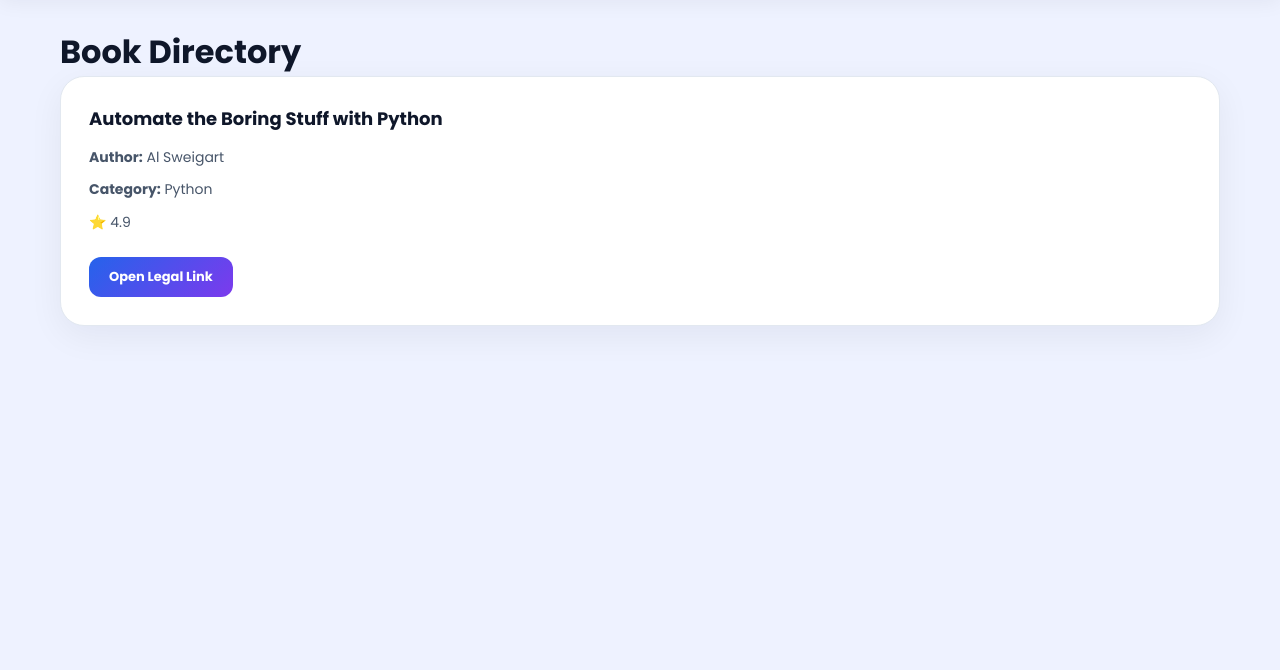
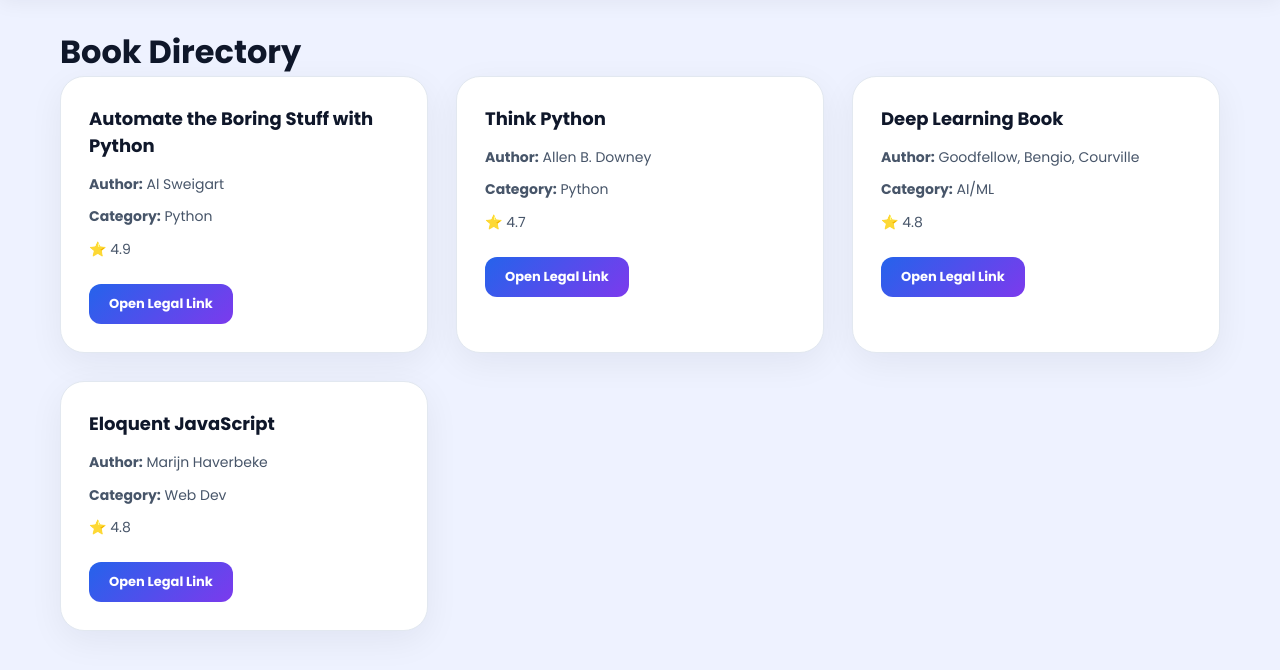
Before and after one commit to Ajeetyadav4583/EduPath-Finder, a Flask app: page /books in a window 1280 px wide. Shown: the part 74-744 px from the top of the page. Run offline with Flask 3, Linux system fonts and the light colour scheme.

Commit message:
Added user session logout navbar

```diff
--- a/app.py
+++ b/app.py
@@ -1,8 +1,9 @@
-from flask import Flask, render_template, request, redirect, url_for
+from flask import Flask, render_template, request, redirect, url_for, session
 from flask_sqlalchemy import SQLAlchemy
 import os
 
 app = Flask(__name__)
+app.secret_key = "edupath_secret_key"
 
 app.config['SQLALCHEMY_DATABASE_URI'] = 'sqlite:///users.db'
 app.config['SQLALCHEMY_TRACK_MODIFICATIONS'] = False
@@ -52,6 +53,36 @@ courses = [
         "completed": 3100,
         "url": "https://www.theodinproject.com/"
     },
+    {
+        "title": "Data Science with Python",
+        "category": "Data Science",
+        "provider": "Kaggle",
+        "level": "Intermediate",
+        "language": "English",
+        "rating": 4.7,
+        "completed": 1800,
+        "url": "https://www.kaggle.com/learn"
+    },
+    {
+        "title": "DSA Masterclass",
+        "category": "DSA",
+        "provider": "LeetCode",
+        "level": "Advanced",
+        "language": "English",
+        "rating": 4.8,
+        "completed": 2100,
+        "url": "https://leetcode.com/"
+    },
+    {
+        "title": "UPSC Complete Guide",
+        "category": "UPSC",
+        "provider": "Unacademy",
+        "level": "Intermediate",
+        "language": "Hindi/English",
+        "rating": 4.5,
+        "completed": 890,
+        "url": "https://unacademy.com/"
+    },
 ]
 
 books = [
@@ -62,15 +93,57 @@ books = [
         "rating": 4.9,
         "url": "https://automatetheboringstuff.com/"
     },
+    {
+        "title": "Think Python",
+        "author": "Allen B. Downey",
+        "category": "Python",
+        "rating": 4.7,
+        "url": "https://greenteapress.com/wp/think-python/"
+    },
+    {
+        "title": "Deep Learning Book",
+        "author": "Goodfellow, Bengio, Courville",
+        "category": "AI/ML",
+        "rating": 4.8,
+        "url": "https://www.deeplearningbook.org/"
+    },
+    {
+        "title": "Eloquent JavaScript",
+        "author": "Marijn Haverbeke",
+        "category": "Web Dev",
+        "rating": 4.8,
+        "url": "https://eloquentjavascript.net/"
+    },
 ]
 
 tools = [
     {
         "name": "GitHub",
         "category": "Coding",
-        "description": "Code hosting platform",
+        "description": "Code hosting and portfolio building platform used by every developer.",
         "rating": 4.9,
         "url": "https://github.com/"
+    },
+    {
+        "name": "Google Colab",
+        "category": "AI/ML",
+        "description": "Run Python and ML notebooks online for free with GPU access.",
+        "rating": 4.8,
+        "url": "https://colab.research.google.com/"
+    },
+    {
+        "name": "VS Code",
+        "category": "Coding",
+        "description": "The most popular free code editor with thousands of extensions.",
+        "rating": 4.9,
+        "url": "https://code.visualstudio.com/"
+    },
+    {
+        "name": "ChatGPT",
+        "category": "AI",
+        "description": "AI assistant to help debug code, explain concepts and generate ideas.",
+        "rating": 4.7,
+        "url": "https://chat.openai.com/"
     },
 ]
 
@@ -80,31 +153,16 @@ notes = []
 
 class User(db.Model):
     id = db.Column(db.Integer, primary_key=True)
-
-    username = db.Column(
-        db.String(100),
-        nullable=False
-    )
-
-    email = db.Column(
-        db.String(100),
-        unique=True,
-        nullable=False
-    )
-
-    password = db.Column(
-        db.String(100),
-        nullable=False
-    )
+    username = db.Column(db.String(100), nullable=False)
+    email = db.Column(db.String(100), unique=True, nullable=False)
+    password = db.Column(db.String(100), nullable=False)
 
 # ========================= ROUTES =========================
 
 @app.route("/")
 def home():
-    return render_template(
-        "index.html",
-        courses=courses
-    )
+    return render_template("index.html", courses=courses[:3])
+
 
 @app.route("/courses")
 def course_page():
@@ -115,34 +173,46 @@ def course_page():
     if query:
         filtered = [
             c for c in courses
-            if query in c["title"].lower()
-            or query in c["category"].lower()
+            if query in c["title"].lower() or query in c["category"].lower()
         ]
 
-    return render_template(
-        "courses.html",
-        courses=filtered
-    )
+    return render_template("courses.html", courses=filtered)
+
 
 @app.route("/books")
 def book_page():
-    return render_template(
-        "books.html",
-        books=books
-    )
+    return render_template("books.html", books=books)
+
 
 @app.route("/tools")
 def tool_page():
-    return render_template(
-        "tools.html",
-        tools=tools
-    )
+    return render_template("tools.html", tools=tools)
+
+
+@app.route("/roadmap", methods=["GET", "POST"])
+def roadmap_page():
+    roadmap = None
+
+    if request.method == "POST":
+        goal = request.form.get("goal")
+        hours = request.form.get("hours")
+
+        roadmap = [
+            f"Goal: {goal} | Daily Time: {hours} hours",
+            "Step 1: Basics strong karo — fundamentals skip mat karo.",
+            "Step 2: Roz practice karo — consistency > intensity.",
+            "Step 3: 2 mini projects banao aur GitHub pe daalo.",
+            "Step 4: Community join karo — Discord, Reddit, YouTube comments.",
+            "Step 5: 1 bada portfolio project complete karo.",
+            "Step 6: Resume update karo aur apply karna shuru karo!",
+        ]
+
+    return render_template("roadmap.html", roadmap=roadmap)
+
 
 @app.route("/notes", methods=["GET", "POST"])
 def notes_page():
-
     if request.method == "POST":
-
         title = request.form.get("title")
         content = request.form.get("content")
 
@@ -154,28 +224,19 @@ def notes_page():
 
         return redirect(url_for("notes_page"))
 
-    return render_template(
-        "notes.html",
-        notes=notes
-    )
+    return render_template("notes.html", notes=notes)
 
-# ========================= SIGNUP =========================
 
 @app.route("/signup", methods=["GET", "POST"])
 def signup():
-
     if request.method == "POST":
-
         username = request.form.get("username")
         email = request.form.get("email")
         password = request.form.get("password")
 
-        existing_user = User.query.filter_by(
-            email=email
-        ).first()
+        existing = User.query.filter_by(email=email).first()
 
-        if existing_user:
-
+        if existing:
             return render_template(
                 "signup.html",
                 error="Email already registered."
@@ -194,50 +255,47 @@ def signup():
 
     return render_template("signup.html")
 
-# ========================= LOGIN =========================
 
 @app.route("/login", methods=["GET", "POST"])
 def login():
-
     if request.method == "POST":
-
         email = request.form.get("email")
         password = request.form.get("password")
 
-        user = User.query.filter_by(
-            email=email
-        ).first()
+        user = User.query.filter_by(email=email).first()
 
-        # signup nahi kiya
         if not user:
-
             return render_template(
                 "login.html",
                 error="Please signup first."
             )
 
-        # password galat
         if user.password != password:
-
             return render_template(
                 "login.html",
                 error="Invalid email or password."
             )
 
-        # successful login
+        session["username"] = user.username
+
         return redirect(url_for("home"))
 
     return render_template("login.html")
 
-# ========================= DATABASE INIT =========================
+
+@app.route("/logout")
+def logout():
+    session.pop("username", None)
+    return redirect(url_for("home"))
+
+
+# ========================= INIT =========================
 
 with app.app_context():
     db.create_all()
 
-# ========================= RUN APP =========================
 
 if __name__ == "__main__":
-
     port = int(os.environ.get("PORT", 5000))
 
     app.run(
--- a/templates/base.html
+++ b/templates/base.html
@@ -1,15 +1,21 @@
 <!DOCTYPE html>
 <html lang="en">
+
 <head>
+
     <meta charset="UTF-8">
-    <meta name="viewport" content="width=device-width, initial-scale=1.0">
+
+    <meta name="viewport"
+          content="width=device-width, initial-scale=1.0">
 
     <title>EduPath Finder</title>
 
-    <link rel="stylesheet" href="{{ url_for('static', filename='style.css') }}">
+    <link rel="stylesheet"
+          href="{{ url_for('static', filename='style.css') }}">
 
     <link rel="stylesheet"
-    href="https://cdnjs.cloudflare.com/ajax/libs/font-awesome/6.5.2/css/all.min.css">
+          href="https://cdnjs.cloudflare.com/ajax/libs/font-awesome/6.5.2/css/all.min.css">
+
 </head>
 
 <body>
@@ -24,44 +30,73 @@
         <div class="nav-links">
 
             <a href="/">
-                <i class="fa-solid fa-house"></i> Home
+                <i class="fa-solid fa-house"></i>
+                Home
             </a>
 
             <a href="/courses">
-                <i class="fa-solid fa-book-open"></i> Courses
+                <i class="fa-solid fa-book-open"></i>
+                Courses
             </a>
 
             <a href="/books">
-                <i class="fa-solid fa-book"></i> Books
+                <i class="fa-solid fa-book"></i>
+                Books
             </a>
 
             <a href="/tools">
-                <i class="fa-solid fa-screwdriver-wrench"></i> Tools
+                <i class="fa-solid fa-screwdriver-wrench"></i>
+                Tools
             </a>
 
             <a href="/roadmap">
-                <i class="fa-solid fa-route"></i> AI Roadmap
+                <i class="fa-solid fa-route"></i>
+                AI Roadmap
             </a>
 
             <a href="/notes">
-                <i class="fa-solid fa-note-sticky"></i> Notes
+                <i class="fa-solid fa-note-sticky"></i>
+                Notes
             </a>
 
-            <a href="/signup">
-                <i class="fa-solid fa-user-plus"></i> Signup
-            </a>
+            {% if session.username %}
 
-            <a href="/login">
-                <i class="fa-solid fa-right-to-bracket"></i> Login
-            </a>
+                <span style="
+                    color:#2563eb;
+                    font-weight:700;
+                    padding:10px;
+                ">
+                    👋 Hi, {{ session.username }}
+                </span>
+
+                <a href="/logout">
+                    <i class="fa-solid fa-right-from-bracket"></i>
+                    Logout
+                </a>
+
+            {% else %}
+
+                <a href="/signup">
+                    <i class="fa-solid fa-user-plus"></i>
+                    Signup
+                </a>
+
+                <a href="/login">
+                    <i class="fa-solid fa-right-to-bracket"></i>
+                    Login
+                </a>
+
+            {% endif %}
 
         </div>
 
     </nav>
 
     <main>
+
         {% block content %}
         {% endblock %}
+
     </main>
 
 </body>
```
